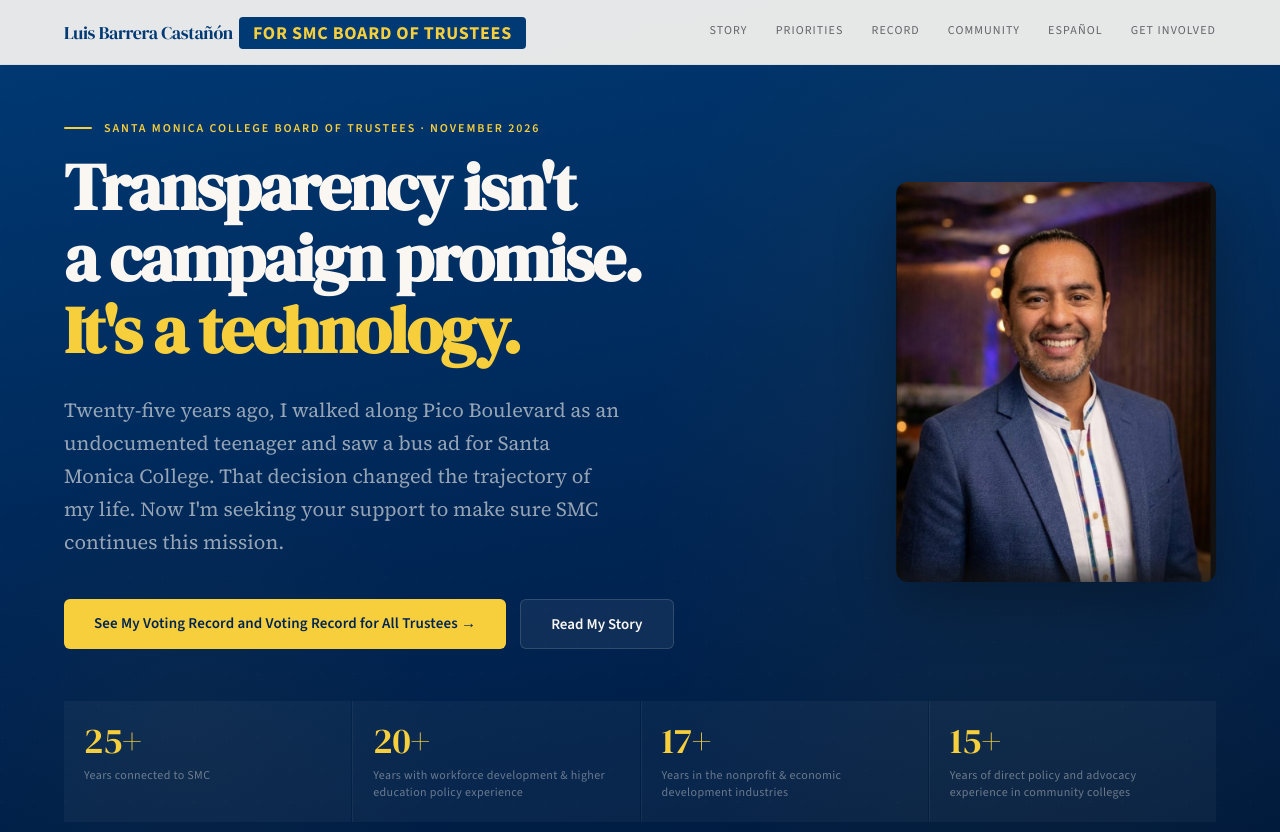
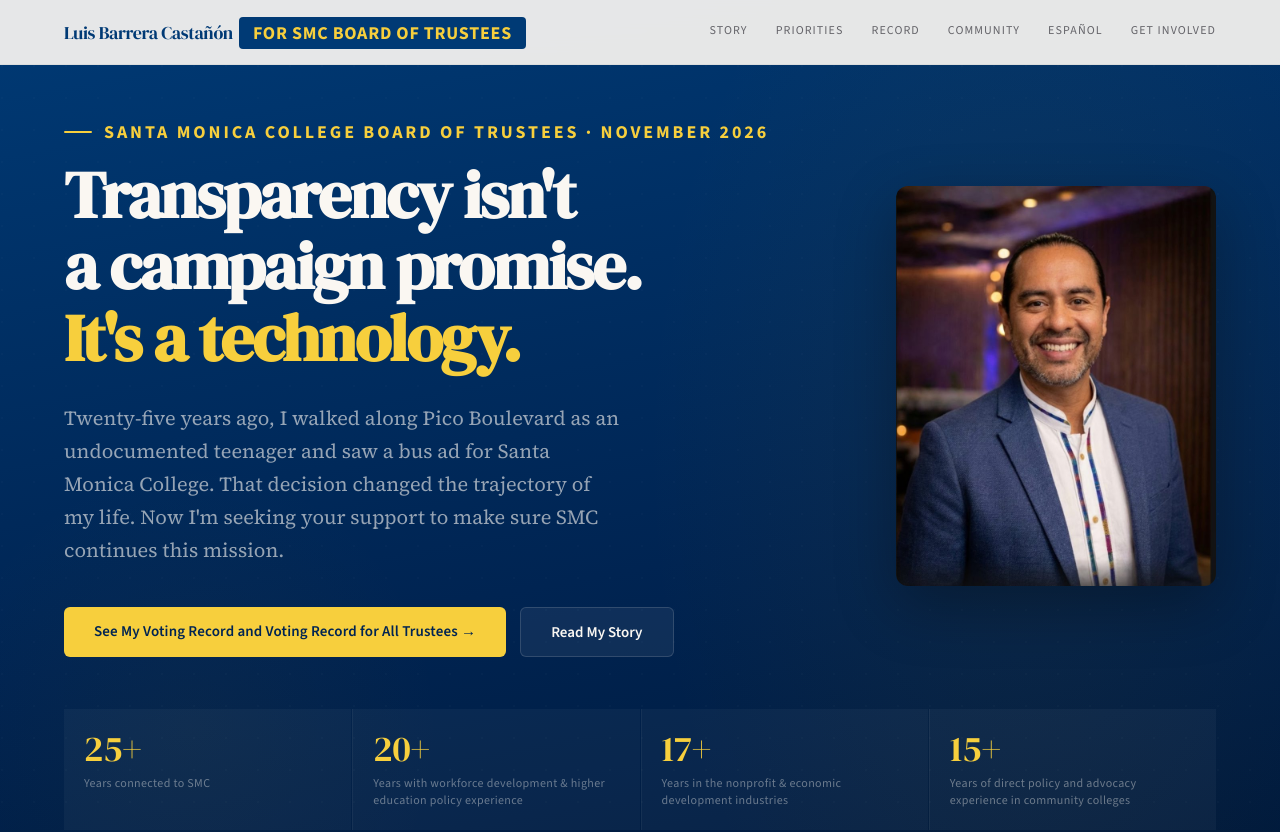
Before and after one commit to LBCplus/lbc4smc, a React (Vite) app: page / in a window 1280 px wide. Shown: the top 832 px of the page. Built offline with nearby package versions, Linux system fonts and the light colour scheme.

Commit message:
Increase section labels to 18px and timeline years to 20px bold

```diff
--- a/src/App.jsx
+++ b/src/App.jsx
@@ -83,7 +83,7 @@
 function SectionLabel({ children, light }) {
   return (
     <div style={{
-      fontFamily: "'Source Sans 3', sans-serif", fontSize: 12, fontWeight: 600,
+      fontFamily: "'Source Sans 3', sans-serif", fontSize: 18, fontWeight: 700,
       color: "#F7CF3D", letterSpacing: "0.16em", textTransform: "uppercase",
       marginBottom: 16, display: "flex", alignItems: "center", gap: 12
     }}>
@@ -903,7 +903,7 @@
         .timeline-item:last-child{margin-bottom:0}
         .timeline-dot{position:absolute;left:-41px;top:6px;width:12px;height:12px;border-radius:50%;background:#FAF7F2;border:2.5px solid #003A75}
         .timeline-dot-active{background:#F7CF3D!important;border-color:#F7CF3D!important}
-        .timeline-year{font-family:'Source Sans 3',sans-serif;font-size:16px;font-weight:700;color:#F7CF3D;letter-spacing:0.08em;margin-bottom:5px}
+        .timeline-year{font-family:'Source Sans 3',sans-serif;font-size:20px;font-weight:700;color:#F7CF3D;letter-spacing:0.08em;margin-bottom:5px}
         .timeline-title{font-family:'DM Serif Display',serif;font-size:20px;color:#003A75;margin:0 0 8px;line-height:1.3}
         .timeline-text{font-family:'Source Serif 4',serif;font-size:16px;color:#4A5A6A;line-height:1.7;margin:0}
         .pull-quote{margin-top:52px;padding:28px 32px;background:rgba(45,62,54,0.03);border-radius:8px;border-left:3px solid #F7CF3D;font-family:'Source Serif 4',serif;font-size:17px;color:#003A75;line-height:1.7;font-style:italic}
```
